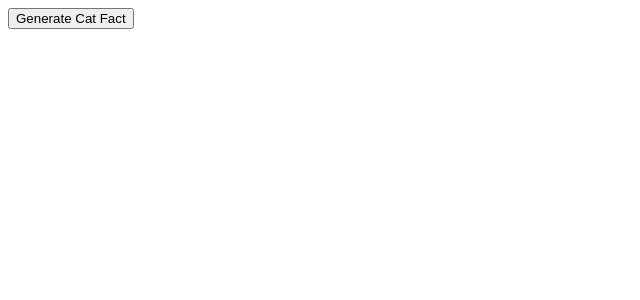
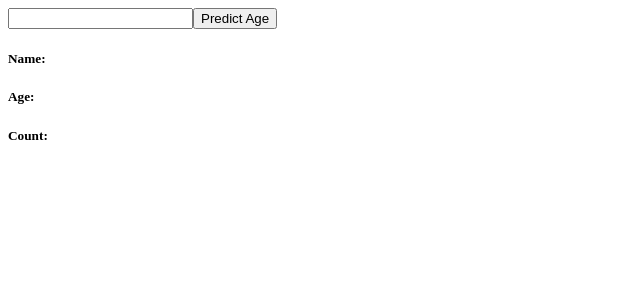
Before and after one commit to MANI1499/Reatup, a React (Create React App) app: page / in a window 1280 px wide. Shown: the top 300 px of the page, without its empty margins (0-640 px from the left). Built offline with nearby package versions, Linux system fonts and the light colour scheme; no server answers.

Commit message:
get prdiction from api

```diff
--- a/src/App.js
+++ b/src/App.js
@@ -1,30 +1,40 @@
 import './App.css';
-import Axios from 'axios';
+import axios from 'axios';
 import { useEffect, useState } from 'react';
 
 
 
 function App() {
 
-  const [fact, setFact] = useState('');
+  const [ text, setText ] = useState('');
+  const [gottenText, setGottenText ] = useState({});
 
-  useEffect(() => {
-    fetchCatFact();
-  }, [])
-
-  const fetchCatFact =() =>{
-    Axios.get('https://catfact.ninja/fact').then((res) =>{
-    setFact(res.data.fact);
+const getPredict=() =>{
+  axios.get(`https://api.agify.io/?name=${text}`)
+  .then((res) => {
+    console.log(res.data)
+      setGottenText(res.data);
   })
-  }
+}
 
 
   return (
-    <div className="App">
-     <button onClick={ fetchCatFact }>Generate Cat Fact</button>
-     <p>{ fact } </p>
+    <div>
+        <input
+        defaultValue={text}
+        onChange={(e) =>{setText(e.target.value)}}
+        />
+        <button
+        onClick={ getPredict }
+        >
+            Predict Age
+        </button>
+        <h5>Name: { gottenText?.name }</h5>
+        <h5>Age: { gottenText?.age }</h5>
+        <h5>Count: { gottenText?.count }</h5>
+
     </div>
-  );
+)
 }
 
 export default App;
```
Also changed, not shown: src/components/Text.js (+23 -15 lines).
